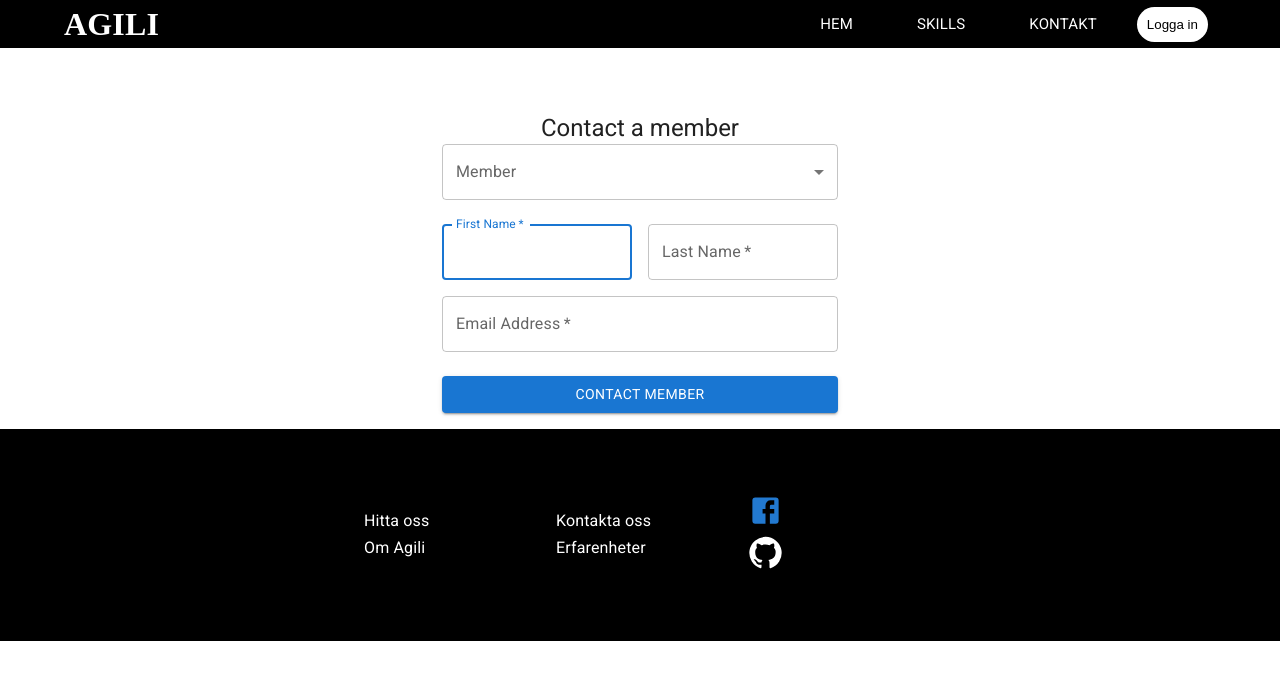
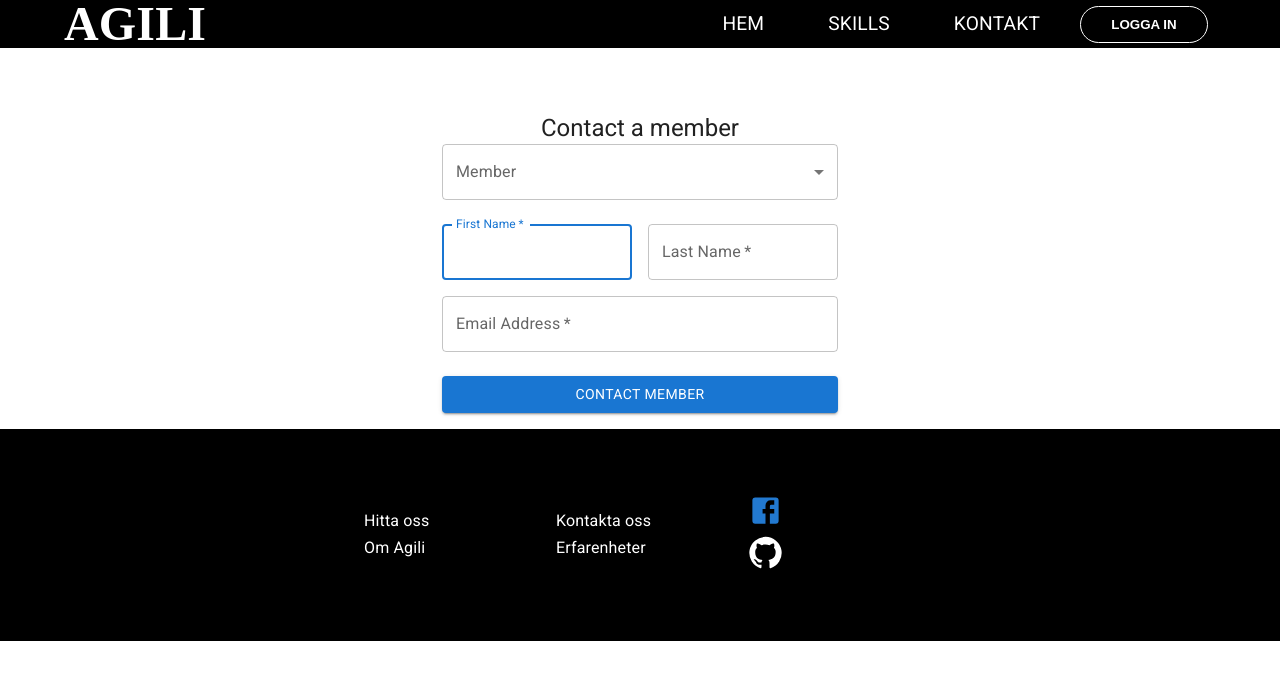
Before and after one commit to OliviaIsberg/portfolj-webbplats, a React (Create React App) app: page /contact in a window 1280 px wide. Shown: the top 680 px of the page. Built offline with nearby package versions, Linux system fonts and the light colour scheme; the HTML template or start-up script is replaced by a standard one; a web font is replaced by a local one.

Commit message:
Improved style on header

```diff
--- a/src/components/header.jsx
+++ b/src/components/header.jsx
@@ -44,7 +44,7 @@ function Header() {
       </Box>
       <Box
         sx={{
-          backdropFilter: 'blur(5px)',
+          backdropFilter: 'blur(10px)',
           flexGrow: 1,
           position: 'absolute',
           width: '100%',
--- a/src/css/header.css
+++ b/src/css/header.css
@@ -14,7 +14,7 @@
 
 .header h1 {
   font-family: 'Goldman', cursive;
-  font-size: 2rem;
+  font-size: 3rem;
   color: white;
 }
 
@@ -28,22 +28,29 @@
   text-decoration: none;
   margin: 2rem;
   color: white;
-  font-size: 15px;
+  font-size: 1.2rem;
   text-transform: uppercase;
 }
 
 .signInButton {
-  width: 100%;
-  background-color: white;
-  color: black;
+  width: 8rem;
+  background-color: black;
+  color: white;
+  border: 1px solid white;
   padding: 10px;
   margin: 8px 8px;
-  border: none;
   border-radius: 20px;
+  text-transform: uppercase;
+  font-weight: 600;
 }
 
-@media screen and (max-width: 896px) {
+@media screen and (max-width: 900px) {
   .header {
     padding: 1rem 2rem;
   }
+
+  .headerLink {
+    font-size: 1.5rem;
+    text-shadow: -4px 2px 20px black;
+  }
 }
```
